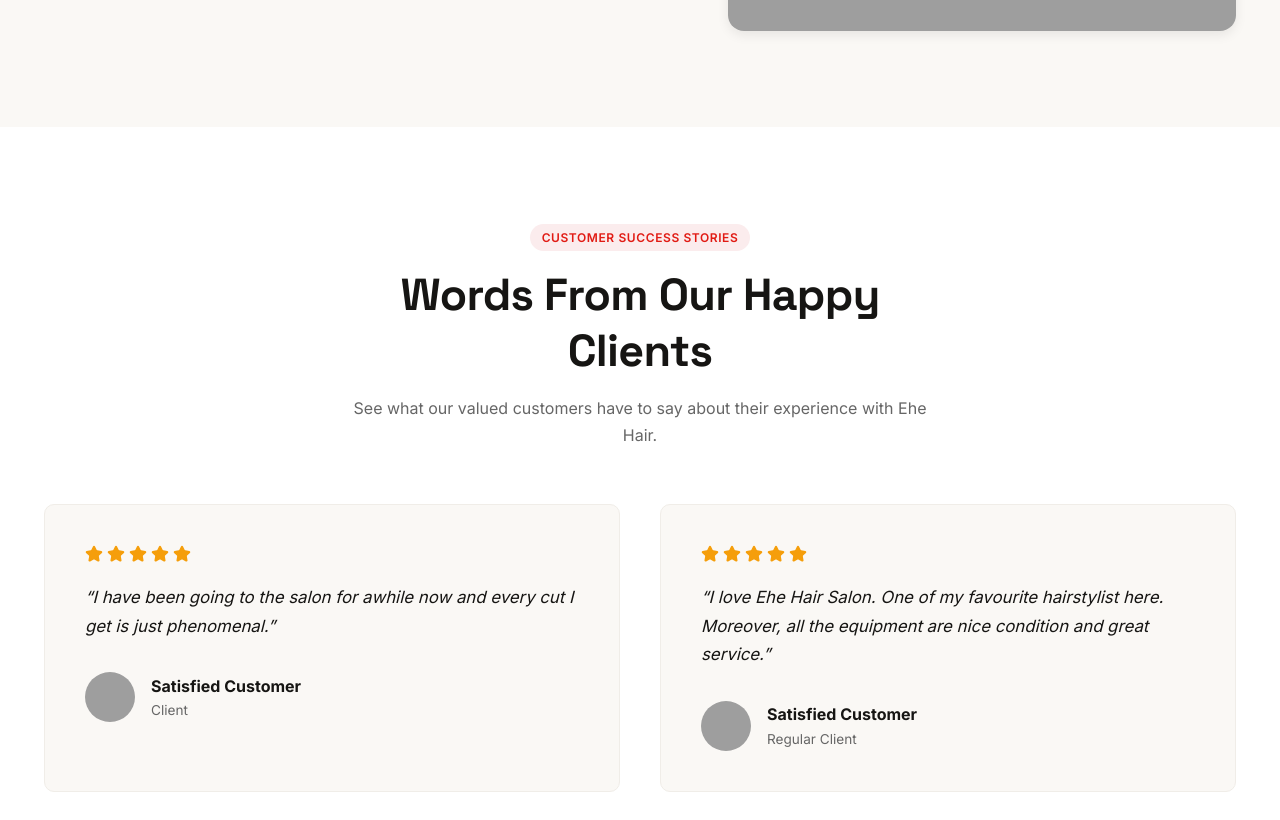
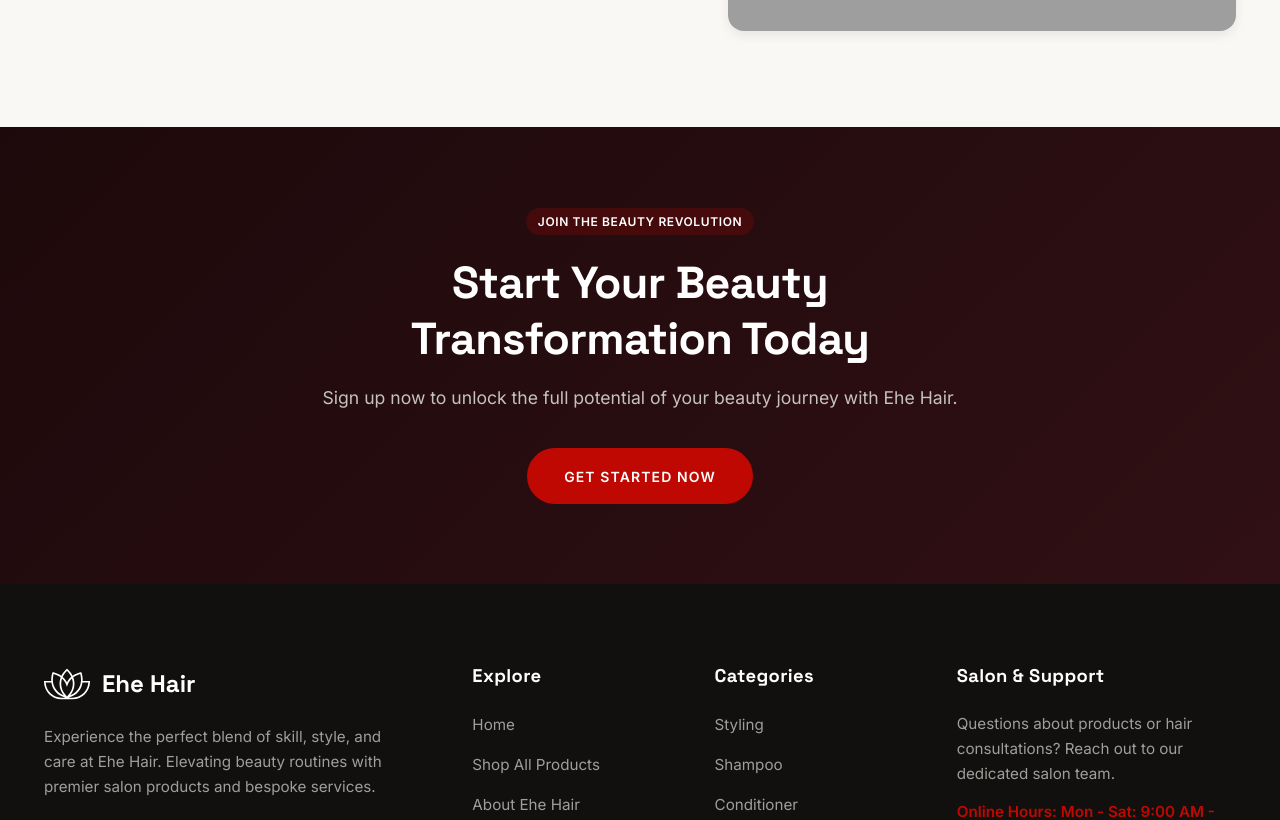
Before and after one commit to Dylfive/Ehe2, a Next.js app: page / in a window 1280 px wide. Shown: the part 4040-4860 px from the top of the page. Built offline with nearby package versions, Linux system fonts and the light colour scheme; grey boxes are pictures that could not be loaded.

Commit message:
Remove testimonials from home, update contact services and add Google Maps embed

```diff
--- a/src/app/page.tsx
+++ b/src/app/page.tsx
@@ -3,7 +3,7 @@
 import Link from "next/link";
 import { PRODUCTS } from "@/data/products";
 import ProductCard from "@/components/ProductCard";
-import { ArrowRight, Star, CheckCircle, Sparkles, Clock, Calendar } from "lucide-react";
+import { ArrowRight, Sparkles, Clock, Calendar } from "lucide-react";
 
 export default function HomePage() {
   const featuredProducts = PRODUCTS.slice(0, 4);
@@ -407,87 +407,7 @@
         </div>
       </section>
 
-      {/* 7. CUSTOMER SUCCESS STORIES (TESTIMONIALS) */}
-      <section style={{ padding: "6rem 0", backgroundColor: "#FFFFFF" }}>
-        <div className="container">
-          <div style={{ textAlign: "center", maxWidth: "600px", margin: "0 auto 3.5rem" }}>
-            <span className="badge" style={{ marginBottom: "1rem" }}>
-              Customer Success Stories
-            </span>
-            <h2 style={{ marginBottom: "1rem" }}>Words From Our Happy Clients</h2>
-            <p>See what our valued customers have to say about their experience with Ehe Hair.</p>
-          </div>
-
-          <div
-            style={{
-              display: "grid",
-              gridTemplateColumns: "repeat(auto-fit, minmax(320px, 1fr))",
-              gap: "2.5rem",
-            }}
-          >
-            {[
-              {
-                text: "I have been going to the salon for awhile now and every cut I get is just phenomenal.",
-                author: "Satisfied Customer",
-                role: "Client",
-                img: "https://ehehair.com/wp-content/uploads/2024/02/testimonial-skip-01.jpg",
-              },
-              {
-                text: "I love Ehe Hair Salon. One of my favourite hairstylist here. Moreover, all the equipment are nice condition and great service.",
-                author: "Satisfied Customer",
-                role: "Regular Client",
-                img: "https://ehehair.com/wp-content/uploads/2024/02/testimonial-skip-02.jpg",
-              },
-            ].map((t, i) => (
-              <div
-                key={i}
-                style={{
-                  padding: "2.5rem",
-                  borderRadius: "var(--radius-md)",
-                  border: "1px solid var(--color-border-subtle)",
-                  backgroundColor: "var(--color-bg-subtle)",
-                }}
-              >
-                <div style={{ display: "flex", gap: "0.25rem", color: "#F59E0B", marginBottom: "1.25rem" }}>
-                  {[...Array(5)].map((_, idx) => (
-                    <Star key={idx} size={18} fill="#F59E0B" />
-                  ))}
-                </div>
-                <p
-                  style={{
-                    fontSize: "1.05rem",
-                    lineHeight: 1.7,
-                    fontStyle: "italic",
-                    color: "var(--color-text-main)",
-                    marginBottom: "2rem",
-                  }}
-                >
-                  “{t.text}”
-                </p>
-                <div style={{ display: "flex", alignItems: "center", gap: "1rem" }}>
-                  <div
-                    style={{
-                      position: "relative",
-                      width: 50,
-                      height: 50,
-                      borderRadius: "50%",
-                      overflow: "hidden",
-                    }}
-                  >
-                    <Image src={t.img} alt={t.author} fill style={{ objectFit: "cover" }} />
-                  </div>
-                  <div>
-                    <div style={{ fontWeight: 700, fontSize: "1rem" }}>{t.author}</div>
-                    <div style={{ fontSize: "0.85rem", color: "var(--color-text-muted)" }}>{t.role}</div>
-                  </div>
-                </div>
-              </div>
-            ))}
-          </div>
-        </div>
-      </section>
-
-      {/* 8. CALL TO ACTION BANNER */}
+      {/* 7. CALL TO ACTION BANNER */}
       <section
         style={{
           padding: "5rem 0",
```
Also changed, not shown: src/app/contact/page.tsx (+75 -4 lines).
